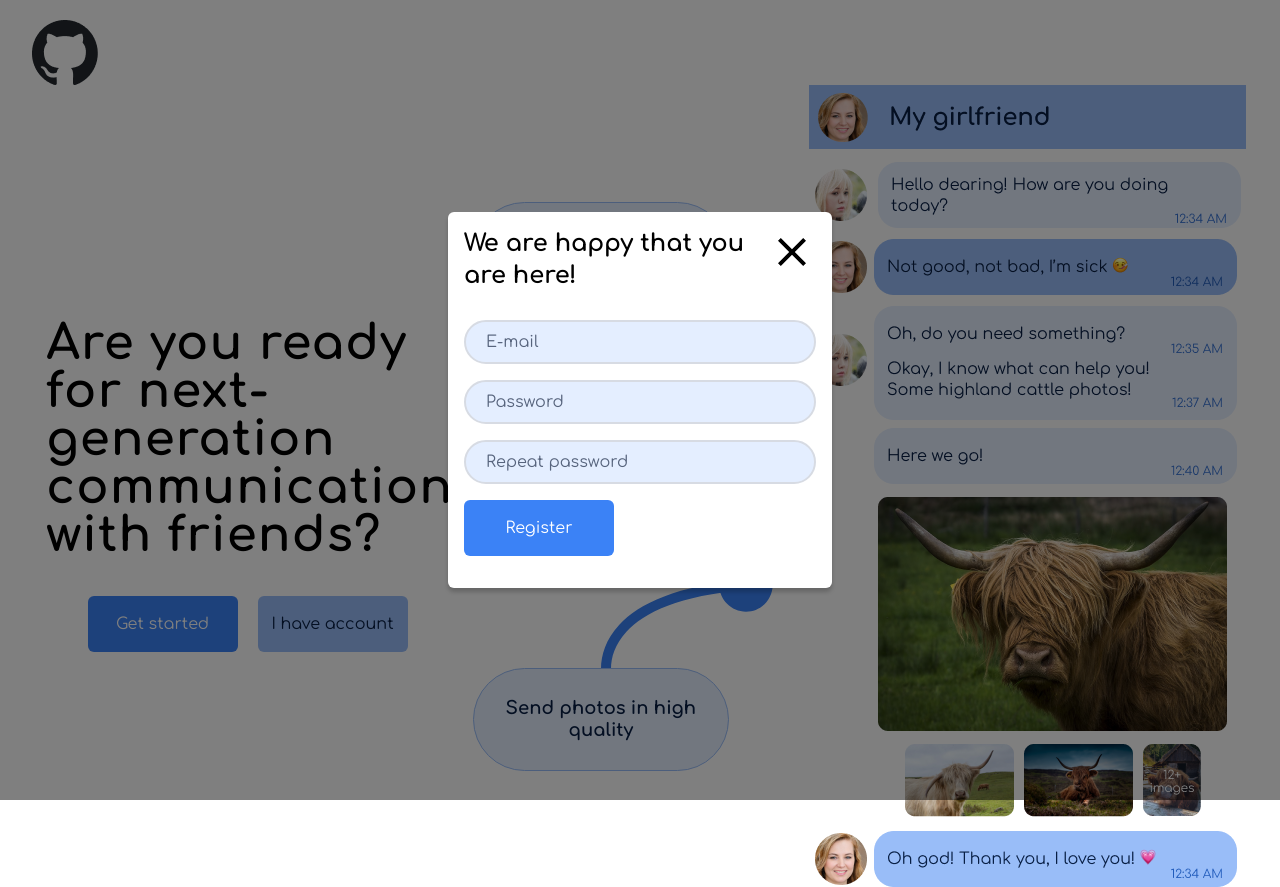
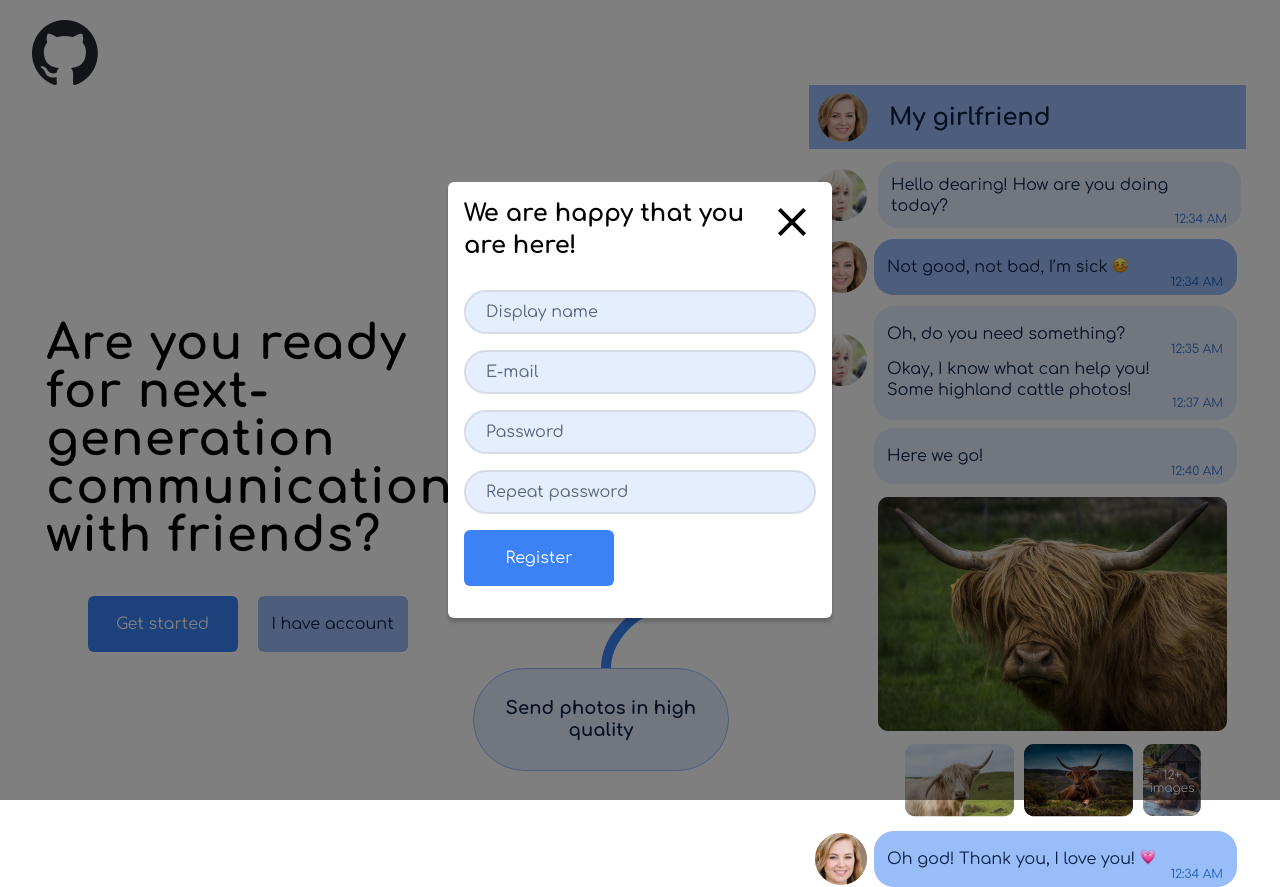
Before and after one commit to kbacia7/highland-cattle-chat, a React (Vite) app in the folder packages/web-client/: page /home in a window 1280 px wide. Built offline with nearby package versions, Linux system fonts and the light colour scheme; no server answers; a web font is replaced by a local one.

Commit message:
feat(RegisterForm): added displayName field

```diff
--- a/packages/web-client/src/routes/home/containers/RegisterForm.tsx
+++ b/packages/web-client/src/routes/home/containers/RegisterForm.tsx
@@ -46,6 +46,14 @@ const RegisterForm = ({
       <form onSubmit={handleSubmit(onSubmit)}>
         <div className="first:pt-4 pb-4">
           <Input
+            placeholder="Display name"
+            {...register("displayName")}
+            error={!!errors.displayName}
+          />
+        </div>
+
+        <div className="first:pt-4 pb-4">
+          <Input
             placeholder="E-mail"
             {...register("email")}
             error={!!errors.email}
```
